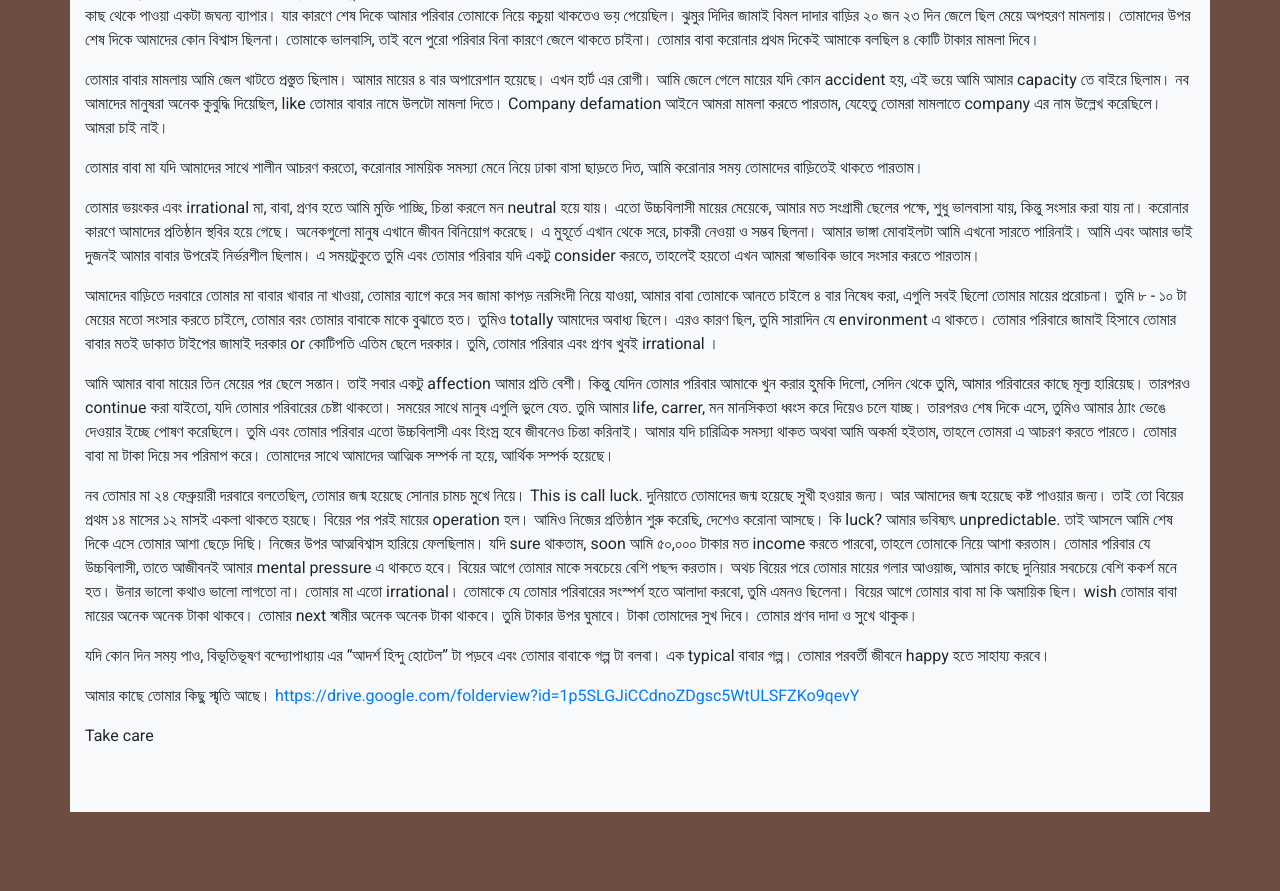
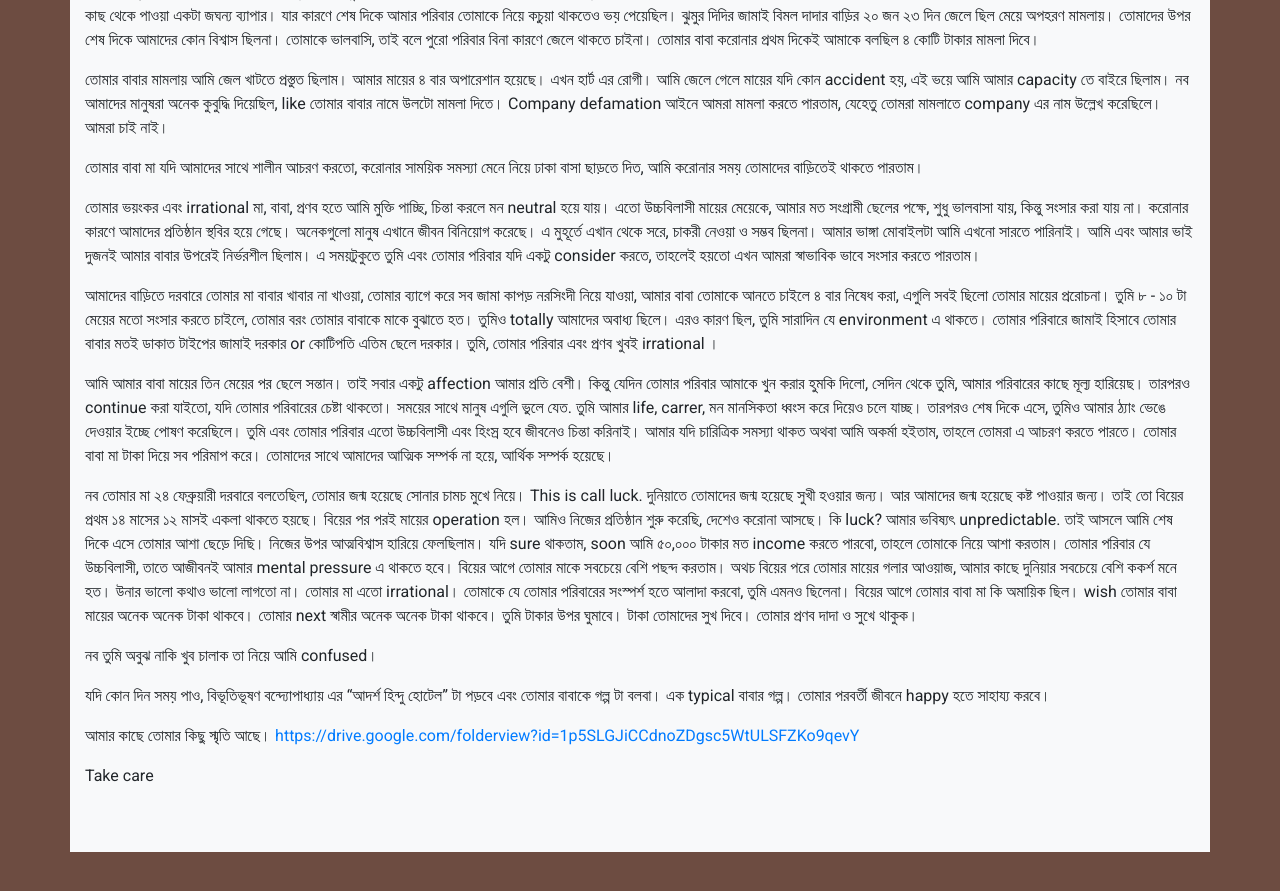
Before and after one commit to polodev/nobo, a Jekyll site: the page built from index.md, in a window 1280 px wide and 900 px high, scrolled down 5144 px. Shown: the top 891 px of the window. Built offline with Jekyll 4.4.1, drawn with Linux system fonts in a browser that asks for light colours; nearby versions of some CDN libraries; before the commit the page ends 6004 px from its top, so only the background shows below that.

Commit message:
--updated--

```diff
--- a/index.md
+++ b/index.md
@@ -137,6 +137,8 @@ active: last-message
 
 নব তোমার মা ২৪ ফেব্রুয়ারী দরবারে বলতেছিল, তোমার জন্ম হয়েছে সোনার চামচ মুখে নিয়ে। This is call luck. দুনিয়াতে তোমাদের জন্ম হয়েছে সুখী হওয়ার জন্য। আর আমাদের জন্ম হয়েছে কষ্ট পাওয়ার জন্য। তাই তো বিয়ের প্রথম ১৪ মাসের ১২ মাসই একলা থাকতে হয়ছে। বিয়ের পর পরই মায়ের operation হল। আমিও নিজের প্রতিষ্ঠান শুরু করেছি, দেশেও করোনা আসছে। কি luck? আমার ভবিষ্যৎ unpredictable. তাই আসলে আমি শেষ দিকে এসে তোমার আশা ছেড়ে দিছি। নিজের উপর আত্মবিশ্বাস হারিয়ে ফেলছিলাম। যদি sure থাকতাম, soon আমি ৫০,০০০ টাকার মত income করতে পারবো, তাহলে তোমাকে নিয়ে আশা করতাম। তোমার পরিবার যে উচ্চবিলাসী, তাতে আজীবনই আমার mental pressure এ থাকতে হবে। বিয়ের আগে তোমার মাকে সবচেয়ে বেশি পছন্দ করতাম। অথচ বিয়ের পরে তোমার মায়ের গলার আওয়াজ, আমার কাছে দুনিয়ার সবচেয়ে বেশি ককর্শ মনে হত। উনার ভালো কথাও ভালো লাগতো না। তোমার মা এতো irrational। তোমাকে যে তোমার পরিবারের সংস্পর্শ হতে আলাদা করবো, তুমি এমনও ছিলেনা। বিয়ের আগে তোমার বাবা মা কি অমায়িক ছিল। wish তোমার বাবা মায়ের অনেক অনেক টাকা থাকবে। তোমার next স্বামীর অনেক অনেক টাকা থাকবে। তুমি টাকার উপর ঘুমাবে। টাকা তোমাদের সুখ দিবে। তোমার প্রণব দাদা ও সুখে থাকুক।
 
+নব তুমি অবুঝ নাকি খুব চালাক তা নিয়ে আমি confused।
+
 যদি কোন দিন সময় পাও, বিভূতিভূষণ বন্দ্যোপাধ্যায় এর "আদর্শ হিন্দু হোটেল" টা পড়বে এবং তোমার বাবাকে গল্প টা বলবা। এক typical বাবার গল্প। তোমার পরবর্তী জীবনে happy হতে সাহায্য করবে।
 
 
```
